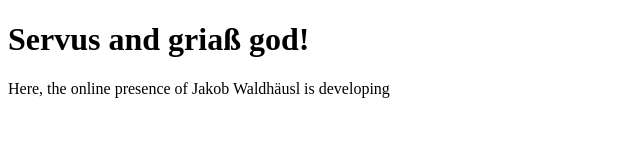
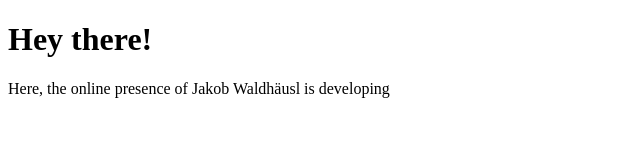
Before and after one commit to JaWald/JaWald.github.io, a plain HTML site: page index.html in a window 1280 px wide. Shown: the whole page, without its empty margins (0-640 px from the left). Drawn offline with Linux system fonts and the light colour scheme.

Commit message:
Update index.html

```diff
--- a/index.html
+++ b/index.html
@@ -1,7 +1,7 @@
 <!DOCTYPE html>
 <html>
 <body>
-<h1>Servus and griaß god!</h1>
+<h1>Hey there!</h1>
 <p>Here, the online presence of Jakob Waldhäusl is developing</p>
 </body>
 </html>
```
